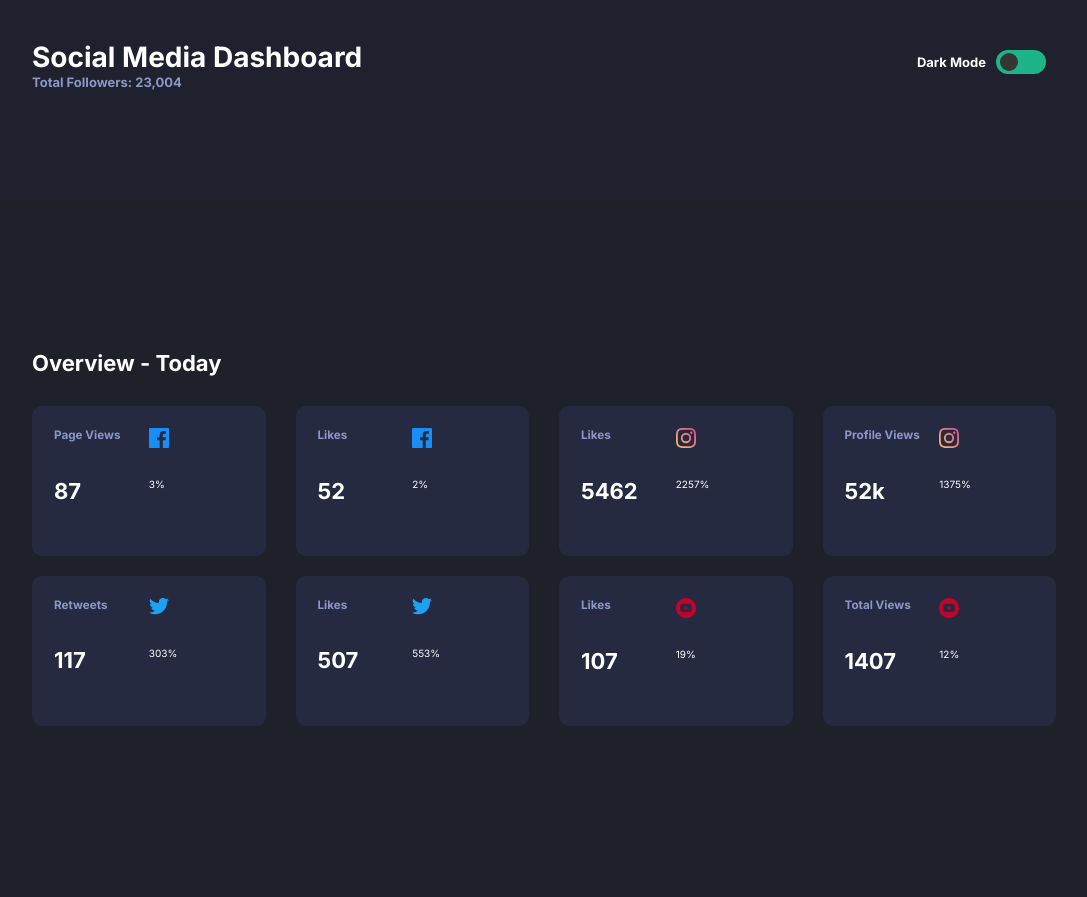
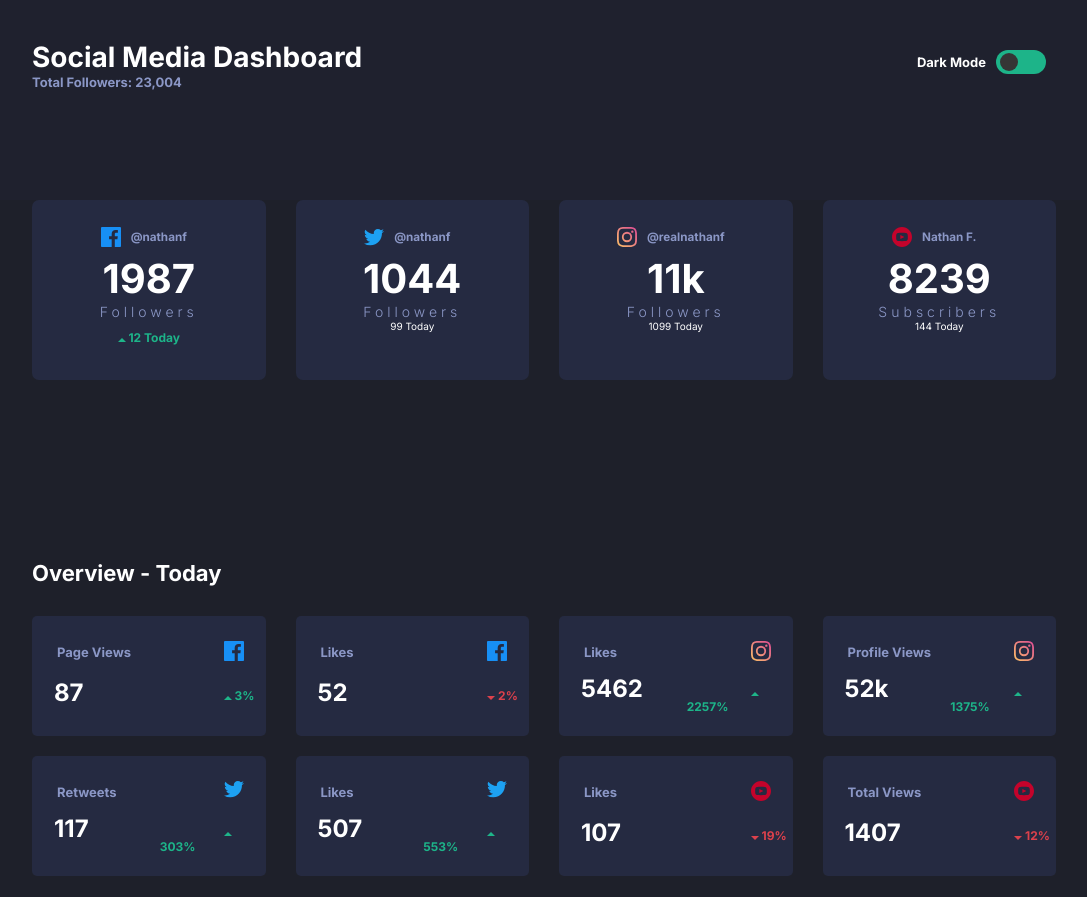
Before and after one commit to N-Ignacio-Bouffanais/Social-media-dashboard, a website: page index.html in a window 1280 px wide. Shown: the top 897 px of the page, without its empty margins (96-1183 px from the left). Drawn offline with Linux system fonts and the light colour scheme.

Commit message:
cambios 20-10-2022

```diff
--- a/index.html
+++ b/index.html
@@ -32,27 +32,47 @@
         </label>
       </div>
     </div>
-
-    <!-- <h3>@nathanf</h3>
-    1987
-    Followers
-    12 Today
-
-    <h3>@nathanf</h3>
-    1044
-    Followers
-    99 Today
-
-    <h3>@realnathanf</h3>
-    11k
-    Followers
-    1099 Today
-
-    <h3>Nathan F.</h3>
-    8239
-    Subscribers
-    144 Today -->
-
+    <div class="middle-container">
+      <div class="card">
+        <div class="title">
+          <img src="./images/icon-facebook.svg" alt="Facebook icon">
+          <h3>@nathanf</h3>
+        </div>
+        <h4>1987</h4>
+        <p>Followers</p>
+        <div class="percentage">
+          <img src="./images/icon-up.svg" alt="icon-up">
+          <span class="increased">12 Today</span>
+        </div>
+      </div>
+      <div class="card">
+        <div class="title">
+          <img src="./images/icon-twitter.svg" alt="icon-twitter">
+          <h3>@nathanf</h3>
+        </div>
+        <h4>1044</h4>
+        <p>Followers</p>
+        <span>99 Today</span>
+      </div>
+      <div class="card">
+        <div class="title">
+          <img src="./images/icon-instagram.svg" alt="icon-instagram">
+          <h3>@realnathanf</h3>
+        </div>
+        <h4>11k</h4>
+        <p>Followers</p>
+        <span>1099 Today</span>
+      </div>
+      <div class="card">
+        <div class="title">
+          <img src="./images/icon-youtube.svg" alt="icon-youtube">
+          <h3>Nathan F.</h3>
+        </div>
+        <h4>8239</h4>
+        <p>Subscribers</p>
+        <span>144 Today</span>
+      </div>
+    </div>
     <div class="lower-container">
       <h2>Overview - Today</h2>
       <div class="content-container">
@@ -60,49 +80,73 @@
           <h3>Page Views</h3>
           <img src="./images/icon-facebook.svg" alt="Facebook icon">
           <p>87</p>
-          <span>3%</span>
+          <div class="percentage">
+            <img src="./images/icon-up.svg" alt="icon-up">
+            <span class="increased">3%</span>
+          </div>
         </div>
         <div class="card">
           <h3>Likes</h3>
           <img src="./images/icon-facebook.svg" alt="Facebook icon">
           <p>52</p>
-          <span>2%</span>
+          <div class="percentage">
+            <img src="./images/icon-down.svg" alt="icon-down">
+            <span class="decreased">2%</span>
+          </div>
         </div>
         <div class="card">
           <h3>Likes</h3>
           <img src="./images/icon-instagram.svg" alt="Instagram icon">
           <p>5462</p>
-          <span>2257%</span>
+          <div class="percentage">
+            <img src="./images/icon-up.svg" alt="icon-up">
+            <span class="increased">2257%</span>
+          </div>
         </div>
         <div class="card">
           <h3>Profile Views</h3>
           <img src="./images/icon-instagram.svg" alt="Instagram icon">
           <p>52k</p>
-          <span>1375%</span>
+          <div class="percentage">
+            <img src="./images/icon-up.svg" alt="icon-up">
+            <span class="increased">1375%</span>
+          </div>
         </div>
         <div class="card">
           <h3>Retweets</h3>
           <img src="./images/icon-twitter.svg" alt="">
           <p>117</p>
-          <span>303%</span>
+          <div class="percentage">
+            <img src="./images/icon-up.svg" alt="icon-up">
+            <span class="increased">303%</span>
+          </div>
         </div>
         <div class="card">
           <h3>Likes</h3>
           <img src="./images/icon-twitter.svg" alt="">
           <p>507</p>
-          <span>553%</span>
+          <div class="percentage">
+            <img src="./images/icon-up.svg" alt="icon-up">
+            <span class="increased">553%</span>
+          </div>
         </div>
         <div class="card">
           <h3>Likes</h3>
           <img src="./images/icon-youtube.svg" alt="">
           <p>107</p>
-          <span>19%</span>
+          <div class="percentage">
+            <img src="./images/icon-down.svg" alt="icon-down">
+            <span class="decreased">19%</span>
+          </div>
         </div>
         <div class="card">
           <h3>Total Views</h3>
           <img src="./images/icon-youtube.svg" alt="">
           <p>1407</p>
-          <span>12%</span>
+          <div class="percentage">
+            <img src="./images/icon-down.svg" alt="icon-down">
+            <span class="decreased">12%</span>
+          </div>
         </div>
       </div>
     </div>
--- a/style.css
+++ b/style.css
@@ -112,13 +112,13 @@ input:checked + .slider:before{
   border-radius: 50%;
 }
 main .lower-container{
-    padding: 12rem 10vw;
+    padding: 15rem 10vw 5rem;
 }
 main .content-container{
     display: grid;
     row-gap: 2rem;
     column-gap: 3rem;
-    grid-auto-rows: 15rem;
+    grid-auto-rows: 12rem;
     grid-template-columns: repeat(auto-fill, minmax(20rem,1fr));
 }
 main .lower-container h2{
@@ -127,15 +127,65 @@ main .lower-container h2{
 }
 main .lower-container .card{
     background-color: var(--Dark-Desaturated-Blue-Card-BG);
-    border-radius: 1rem;
-    padding: 2.2rem;
+    border-radius: 0.5rem;
+    padding: 2.5rem 0 2.2rem 2.2rem;
     display: grid;
     grid-template-columns: 1fr 1fr;
+    grid-template-rows: 1fr 1fr;
+    justify-content: space-between;
 }
 main .lower-container .card h3{
     color: var(--Desaturated-Blue-Text);
+    font-size: 1.3rem;
+    padding: 0.3rem;
 }
 main .lower-container .card p{
-    font-size: 2.2rem;
+    font-size: 2.4rem;
     font-weight: 600;
 }
+main .lower-container img{
+  padding: 0 0 0 5vw;
+}
+main .percentage{
+  padding: 1rem 0 0 0;
+  font-size: 1.2rem;
+  font-weight: 600;
+}
+main .increased{
+  color: var(--Lime-Green);
+
+}
+main .decreased{
+  color: var(--Bright-Red);
+}
+main .middle-container{
+    padding: 0 10vw;
+    display: grid;
+    gap: 3rem;
+    grid-auto-rows: 18rem;
+    grid-template-columns: repeat(auto-fill, minmax(20rem,1fr));
+}
+main .middle-container .card{
+  border-radius: 0.7rem;
+  background-color: var(--Dark-Desaturated-Blue-Card-BG);
+  padding: 2rem;
+  text-align: center;
+}
+main .middle-container .card .title{
+  display: flex;
+  align-items: center;
+  justify-content: center;
+}
+main .middle-container .card .title h3{
+  margin: 1rem;
+  color: var(--Desaturated-Blue-Text);
+}
+main .middle-container .card h4{
+  font-size: 4rem;
+}
+main .middle-container .card p{
+  color: var(--Desaturated-Blue-Text);
+  font-size: 1.4rem;
+  letter-spacing: 0.4rem;
+  font-weight: 300;
+}
```
